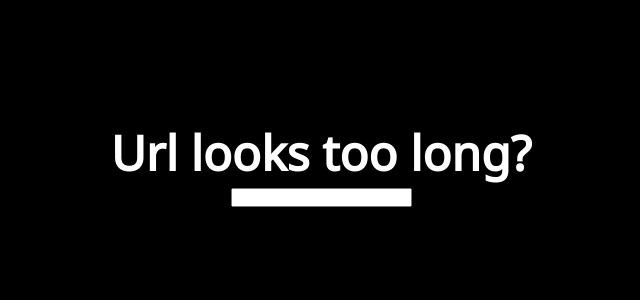
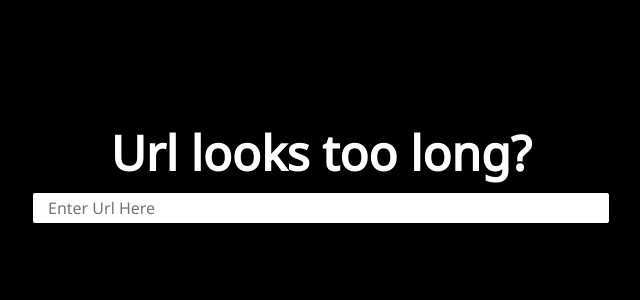
Before and after one commit to PeterKwesiAnsah/urlshortyclient, a React (Create React App) app: page / in a window 1280 px wide. Shown: the top 300 px of the page, without its empty margins (319-959 px from the left). Built offline with nearby package versions, Linux system fonts and the light colour scheme.

Commit message:
creating button

```diff
--- a/src/assets/Main.css
+++ b/src/assets/Main.css
@@ -0,0 +1,11 @@
+.input {
+	height: 24px;
+	width: 45vw;
+	padding: 15px;
+	font-family: inherit;
+
+	font-size: 16px;
+	border-radius: 2px;
+    border: none;
+    margin-top: 8px;
+}
--- /dev/null
+++ b/src/components/Button.tsx
@@ -0,0 +1,11 @@
+import React from 'react';
+
+type buttonProps = {
+	disabled?: boolean;
+};
+
+const Button = ({ disabled = false }: buttonProps) => {
+	return <div></div>;
+};
+
+export default Button;
--- a/src/components/Main.tsx
+++ b/src/components/Main.tsx
@@ -1,6 +1,7 @@
 import React from 'react';
 import '../assets/Main.css';
 import useInput from '../hooks/useInputUrl';
+import Button from './Button';
 
 const Main = () => {
 	//input text field states
@@ -8,7 +9,8 @@ const Main = () => {
 
 	return (
 		<div>
-			<input value={inputValue} onChange={handleChange}></input>
+			<input value={inputValue} onChange={handleChange} className="input" placeholder="Enter Url Here"></input>
+            <Button></Button>
 		</div>
 	);
 };
```
